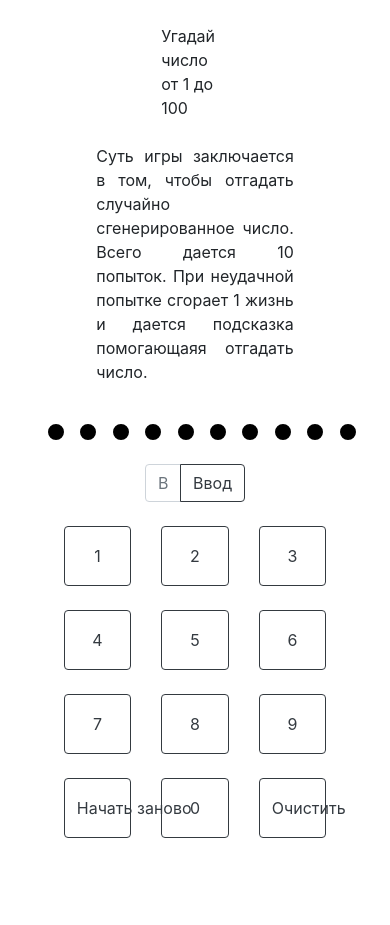
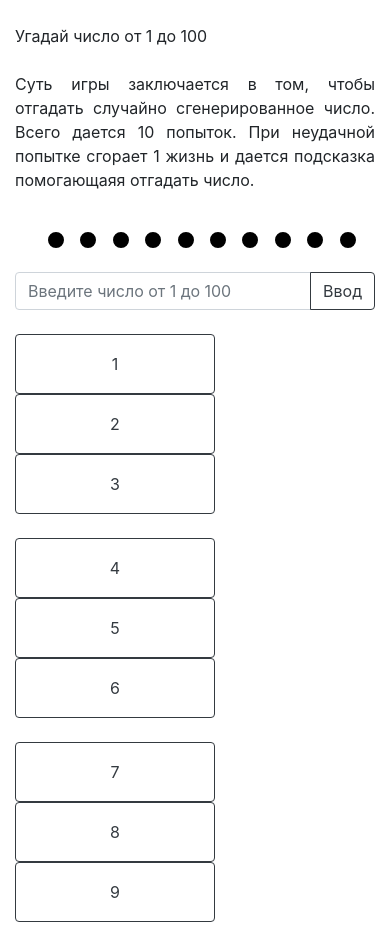
Before and after one commit to vladimirincog/GameNum, a plain HTML site: page index.html in a window 390 px wide. Shown: the top 925 px of the page. Before the commit the page ends 863 px from the top, so only its background shows below. Drawn offline with nearby package versions, Linux system fonts and the light colour scheme.

Commit message:
Mobile version
Add mobile version.

```diff
--- a/index.html
+++ b/index.html
@@ -23,14 +23,14 @@
     <div class="container">
         <header>
             <div class="row justify-content-center">
-                <div class="col-3">
+                <div class="col-xl-3 col-lg-3 col-md-4 col-sm-4">
                     <p class="heading mb-4 mt-4">Угадай число от 1 до 100</p>
                 </div>
             </div>
         </header>
         <main>
             <div class="row mb-4 justify-content-center">
-                <div class="col-7">
+                <div class="col-xl-7 col-lg-7 col-md-12 col-sm-12">
                     <p class="instruction">Суть игры заключается в том, чтобы отгадать случайно сгенерированное число.
                         Всего дается 10 попыток. При неудачной попытке сгорает 1 жизнь и дается подсказка помогающаяя отгадать число.
                     </p>
@@ -73,13 +73,13 @@
 
 
             <div class="row justify-content-center">
-                <div class="col-4 ">
+                <div class="col-xl-6 col-lg-6 col-md-8 col-sm-8">
                     <p class="fail mb-4 mt-4"></p>
                 </div>
             </div>
 
             <div class="row justify-content-center">
-                <div class="col-4">
+                <div class="col-xl-7 col-lg-7 col-md-12 col-sm-12">
                     <div class="input-group mb-4">
                         <input type="text" class="form-control userNumForm" placeholder="Введите число от 1 до 100">
                         <div class="input-group-append">
@@ -90,53 +90,53 @@
             </div>
 
             <div class="row mb-4 justify-content-center">
-                <div class="col-3">
+                <div class="col-xl-3 col-lg-3 col-md-4 col-sm-4">
                     <button type="button" class="btn btn-outline-dark btn-1">1</button>
                 </div>
-                <div class="col-3">
+                <div class="col-xl-3 col-lg-3 col-md-4 col-sm-4">
                     <button type="button" class="btn btn-outline-dark btn-2">2</button>
                 </div>
-                <div class="col-3">
+                <div class="col-xl-3 col-lg-3 col-md-4 col-sm-4">
                     <button type="button" class="btn btn-outline-dark btn-3">3</button>
                 </div>
             </div>
             <div class="row mb-4 justify-content-center">
-                <div class="col-3">
+                <div class="col-xl-3 col-lg-3 col-md-4 col-sm-4">
                     <button type="button" class="btn btn-outline-dark btn-4">4</button>
                 </div>
-                <div class="col-3">
+                <div class="col-xl-3 col-lg-3 col-md-4 col-sm-4">
                     <button type="button" class="btn btn-outline-dark btn-5">5</button>
                 </div>
-                <div class="col-3">
+                <div class="col-xl-3 col-lg-3 col-md-4 col-sm-4">
                     <button type="button" class="btn btn-outline-dark btn-6">6</button>
                 </div>
             </div>
             <div class="row mb-4 justify-content-center">
-                <div class="col-3">
+                <div class="col-xl-3 col-lg-3 col-md-4 col-sm-4">
                     <button type="button" class="btn btn-outline-dark btn-7">7</button>
                 </div>
-                <div class="col-3 ">
+                <div class="col-xl-3 col-lg-3 col-md-4 col-sm-4">
                     <button type="button" class="btn btn-outline-dark btn-8">8</button>
                 </div>
-                <div class="col-3">
+                <div class="col-xl-3 col-lg-3 col-md-4 col-sm-4">
                     <button type="button" class="btn btn-outline-dark btn-9">9</button>
                 </div>
             </div>
             <div class="row mb-4 justify-content-center">
-                <div class="col-3">
+                <div class="col-xl-3 col-lg-3 col-md-4 col-sm-4">
                     <button type="button" class="btn btn-outline-dark btn-new-game">Начать заново</button>
                 </div>
-                <div class="col-3">
+                <div class="col-xl-3 col-lg-3 col-md-4 col-sm-4">
                     <button type="button" class="btn btn-outline-dark btn-0">0</button>
                 </div>
 
-                <div class="col-3">
+                <div class="col-xl-3 col-lg-3 col-md-4 col-sm-4">
                     <button type="button" class="btn btn-outline-dark btn-clean-form">Очистить</button>
                 </div>
             </div>
 
             <div class="row justify-content-center">
-                <div class="col-4">
+                <div class="col-xl-7 col-lg-7 col-md-12 col-sm-12">
                     <div class="alert alert-success msg-win" role="alert">
                         Победа! Вы угдали!
                     </div>
```
